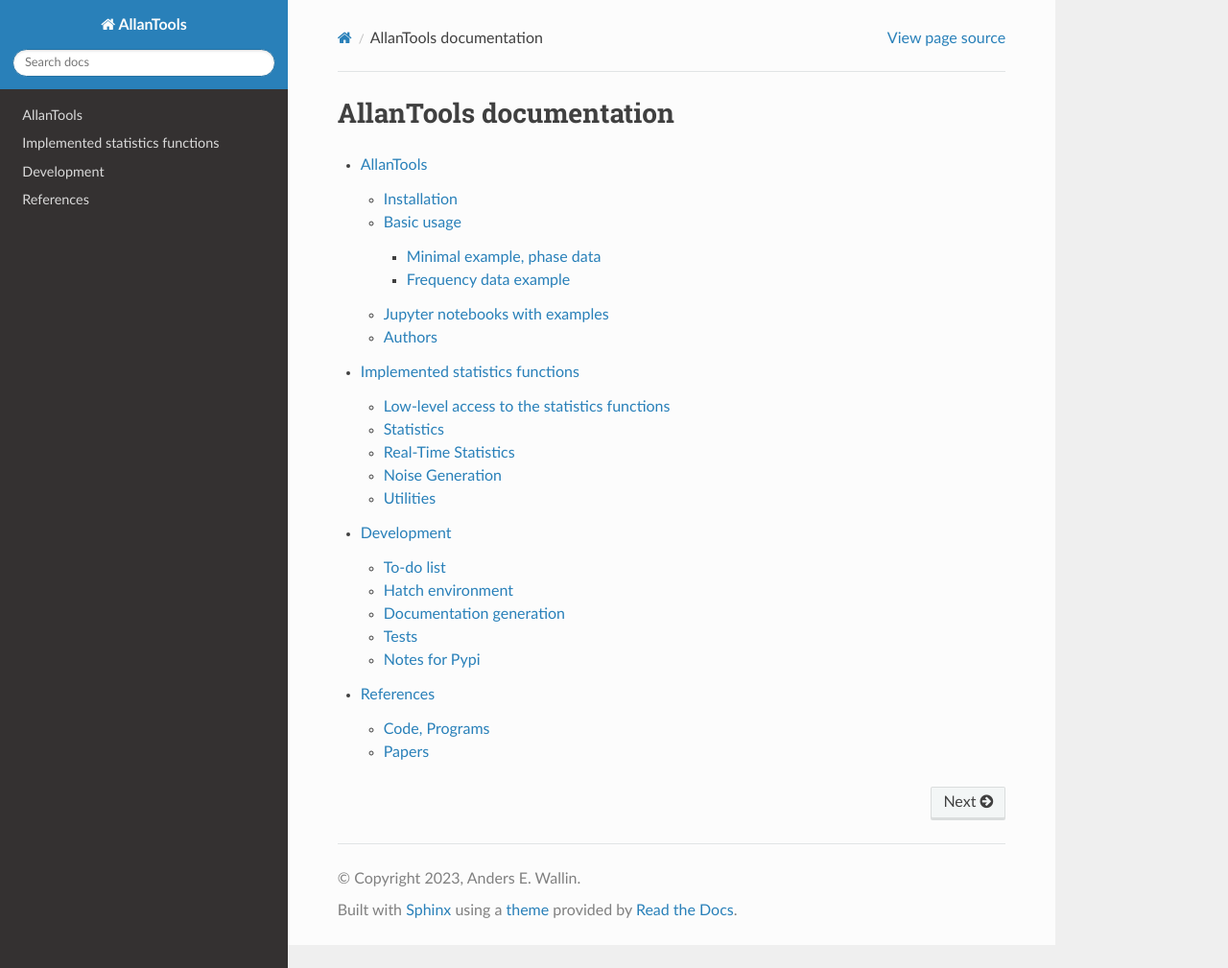
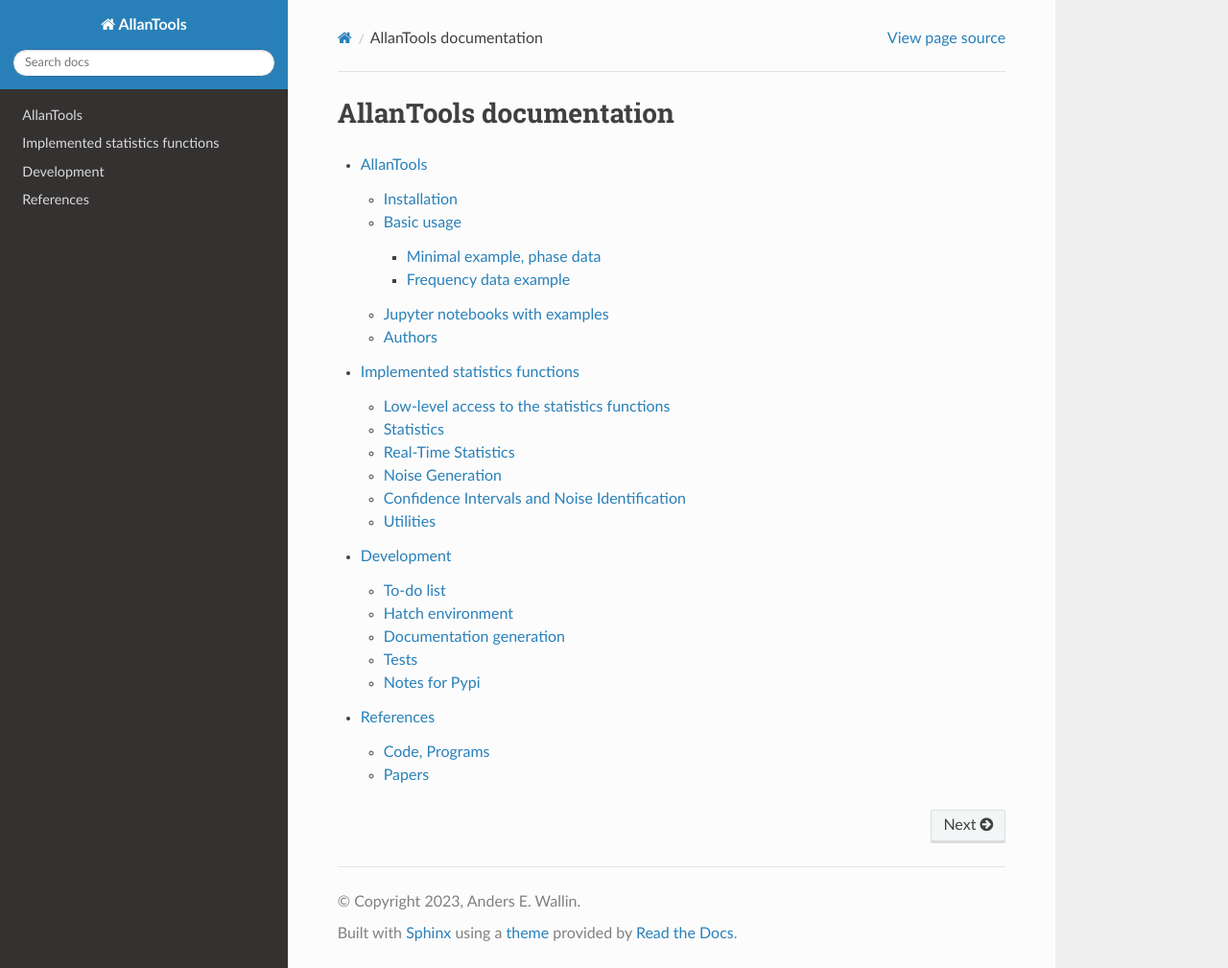
Before and after one commit to aewallin/allantools, a Sphinx documentation site: the page built from docs/index.rst, in a window 1280 px wide and 1009 px high. Shown: the whole window at 96% size. Built offline with Sphinx 7.4.7 and the Read the Docs theme 3.1.0, drawn with Linux system fonts in a browser that asks for light colours; pages that are not in the unit, such as notebooks, are missing from menus.

Commit message:
Add confidence intervals and noise identification functions to docs
These functions are currently missing in allantools.readthedocs.io

```diff
--- a/docs/functions.rst
+++ b/docs/functions.rst
@@ -73,6 +73,13 @@ Noise Generation
 .. autofunction:: allantools.noise.violet
 .. autofunction:: allantools.noise.pink
 
+Confidence Intervals and Noise Identification
+---------------------------------------------
+
+.. autofunction:: confidence_interval
+.. autofunction:: confidence_interval_noiseID
+.. autofunction:: autocorr_noise_id
+
 Utilities
 ---------
 
```
